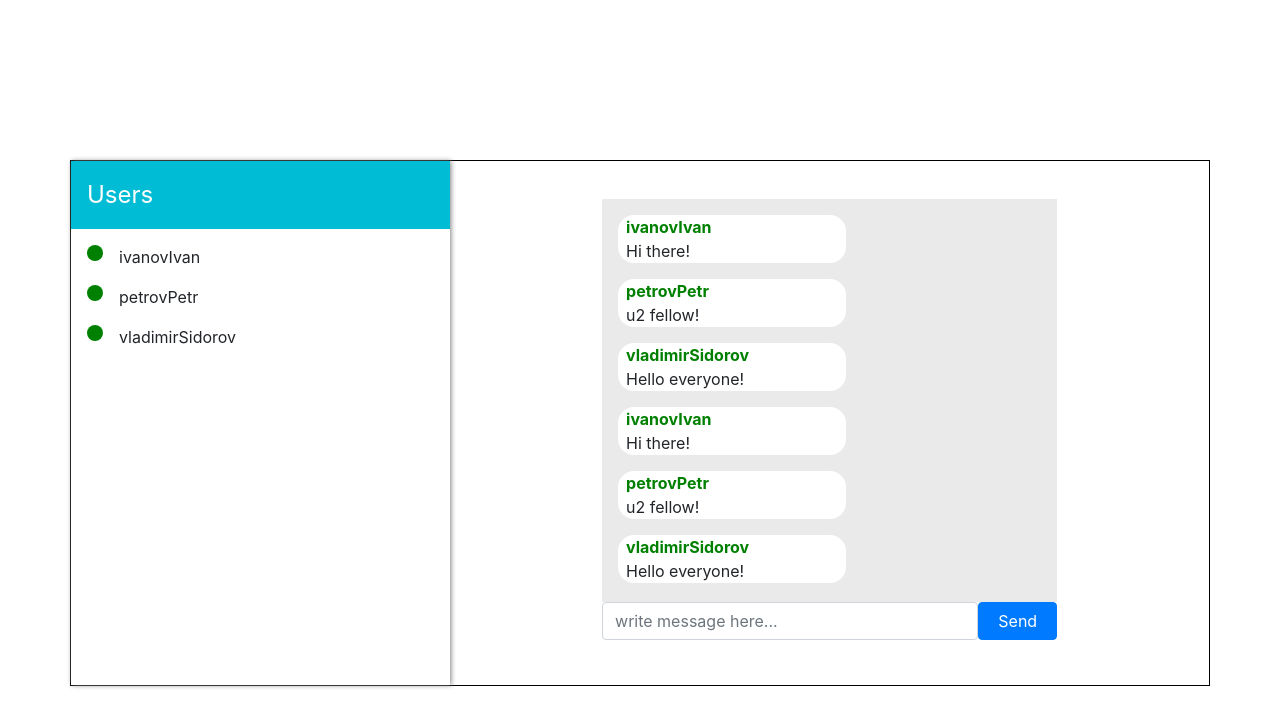
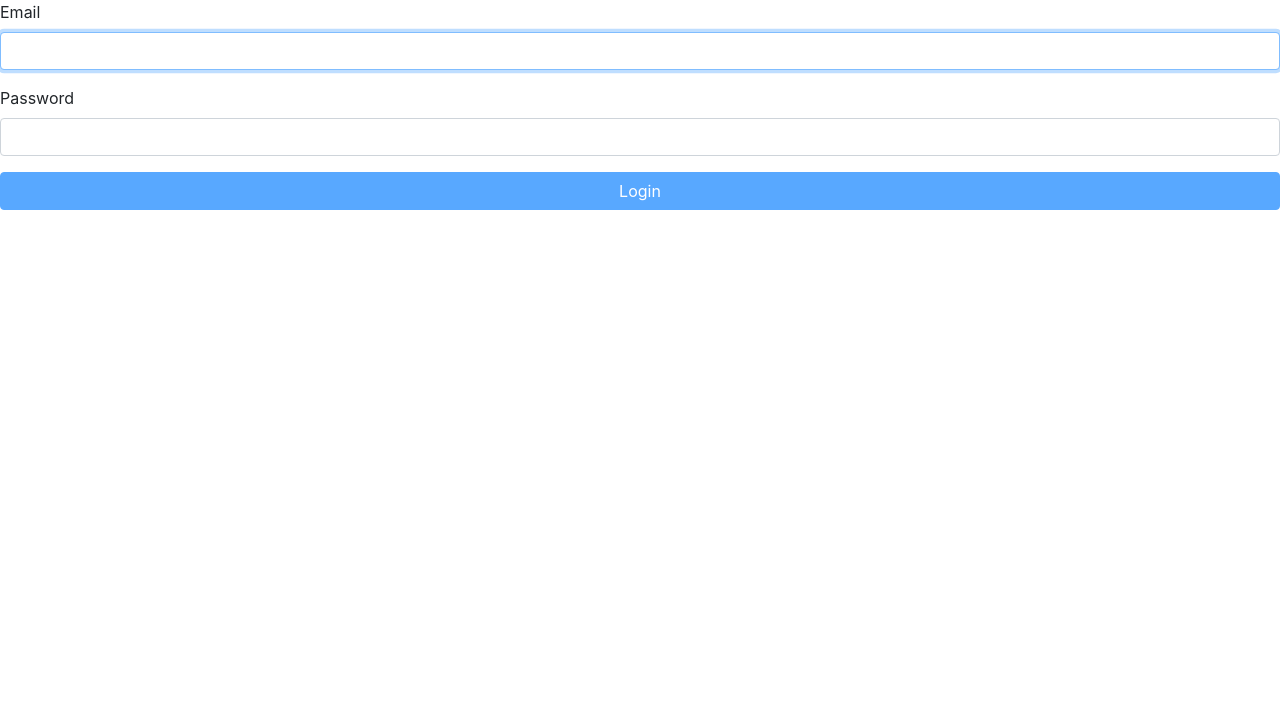
Before and after one commit to ShevchenkoPavel/chat, a React (Create React App) app: page / in a window 1280 px wide. Shown: the top 726 px of the page. Built offline with nearby package versions, Linux system fonts and the light colour scheme.

Commit message:
[T-3] first hello.jsx compiled version

```diff
--- a/src/index.tsx
+++ b/src/index.tsx
@@ -1,11 +1,11 @@
 import React from 'react';
 import ReactDOM from 'react-dom';
 import './index.scss';
-import { Chat } from './pages/chat/chat';
+import { Hello } from './pages/hello/hello';
 import * as serviceWorker from './serviceWorker';
 import 'bootstrap/dist/css/bootstrap.min.css';
 
-ReactDOM.render(<Chat />, document.getElementById('root'));
+ReactDOM.render(<Hello />, document.getElementById('root'));
 
 // If you want your app to work offline and load faster, you can change
 // unregister() to register() below. Note this comes with some pitfalls.
--- /dev/null
+++ b/src/pages/hello/hello.tsx
@@ -0,0 +1,60 @@
+import React, { useState, useCallback } from 'react';
+import './hello.scss';
+
+import {
+  Button,
+  FormGroup,
+  FormControl,
+  FormLabel,
+  FormControlProps
+} from 'react-bootstrap';
+
+// eslint-disable-next-line @typescript-eslint/explicit-function-return-type
+function useHandleInput(handle: (value: string) => void) {
+  return useCallback(
+    (e: React.FormEvent<FormControlProps & FormControl>): void => {
+      const fixedEventTarget = e.target as HTMLInputElement;
+      handle(fixedEventTarget.value);
+    },
+    [handle]
+  );
+}
+
+export function Hello(): React.ReactElement {
+  const [email, setEmail] = useState('');
+  const [password, setPassword] = useState('');
+
+  const handleSetEmail = useHandleInput(setEmail);
+  const handlePassword = useHandleInput(setPassword);
+
+  function validateForm(): boolean {
+    return email.length > 0 && password.length > 0;
+  }
+
+  return (
+    <div className="Login">
+      <form>
+        <FormGroup controlId="email">
+          <FormLabel column={false}>Email</FormLabel>
+          <FormControl
+            autoFocus
+            type="email"
+            value={email}
+            onChange={handleSetEmail}
+          />
+        </FormGroup>
+        <FormGroup controlId="password">
+          <FormLabel column={false}>Password</FormLabel>
+          <FormControl
+            value={password}
+            onChange={handlePassword}
+            type="password"
+          />
+        </FormGroup>
+        <Button block disabled={!validateForm()} type="submit">
+          Login
+        </Button>
+      </form>
+    </div>
+  );
+}
```
Also changed, not shown: src/pages/hello/hello.scss (added).
